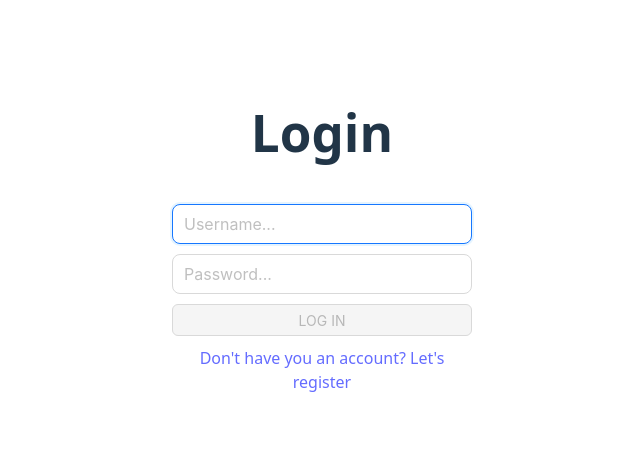
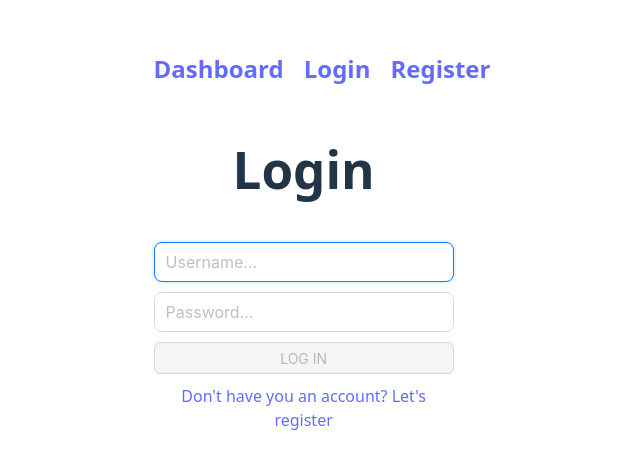
Before and after one commit to jaiminator/azafran-client, a React (Vite) app: page /login in a window 1280 px wide. Shown: the part 142-610 px from the top of the page, without its empty margins (318-958 px from the left). Built offline with nearby package versions, Linux system fonts and the light colour scheme.

Commit message:
Implement header  nav menu

```diff
--- /dev/null
+++ b/src/components/Header.jsx
@@ -0,0 +1,15 @@
+import { Link } from "react-router"
+
+const Header = () => {
+  return (
+    <>
+        <nav style={{display: 'flex', flexDirection: 'row', gap: '20px', alignItems: 'center'}}>
+            <Link to={"/"}><h2>Dashboard</h2></Link>
+            <Link to={"/login"}><h2>Login</h2></Link>
+            <Link to={"/register"}><h2>Register</h2></Link>
+        </nav>
+    </>
+  )
+}
+
+export { Header }
--- a/src/pages/ingredients/Ingredients.jsx
+++ b/src/pages/ingredients/Ingredients.jsx
@@ -1,9 +1,9 @@
 import { Input, Button } from "antd";
 import { useState, useEffect} from "react"
+import { Header } from "../../components/Header";
 import { LogoutButton } from "../../components/LogoutButton";
 import { Ingredient } from "../../components/Ingredient";
 import "./Ingredients.scss"
-import { Link, Navigate } from "react-router";
 
 const Ingredients = () => {
 
@@ -69,6 +69,7 @@ const Ingredients = () => {
 
     return (
         <>
+            <Header />
             <div className="headerUser">
                 <h2 style={
                 {
--- a/src/pages/login/Login.page.jsx
+++ b/src/pages/login/Login.page.jsx
@@ -1,6 +1,7 @@
 import { Input, Button } from "antd"
 import { useState } from "react"
 import { Link } from "react-router"
+import { Header } from "../../components/Header"
 import "./Login.scss"
 
 const Login = () => {
@@ -42,6 +43,7 @@ const Login = () => {
 
   return (
     <>
+      <Header />
       <div className="loginContainer">
         <h1>Login</h1>
         <Input
--- a/src/pages/register/Register.page.jsx
+++ b/src/pages/register/Register.page.jsx
@@ -1,6 +1,7 @@
 import { Input, Button } from "antd"
 import { useState } from "react"
 import { useNavigate } from "react-router"
+import { Header } from "../../components/Header"
 import "./Register.scss"
 
 const Register = () => {
@@ -43,6 +44,7 @@ const Register = () => {
 
   return (
     <>
+      <Header />
       <div className="registerContainer">
         <h1>Register</h1>
 
```
